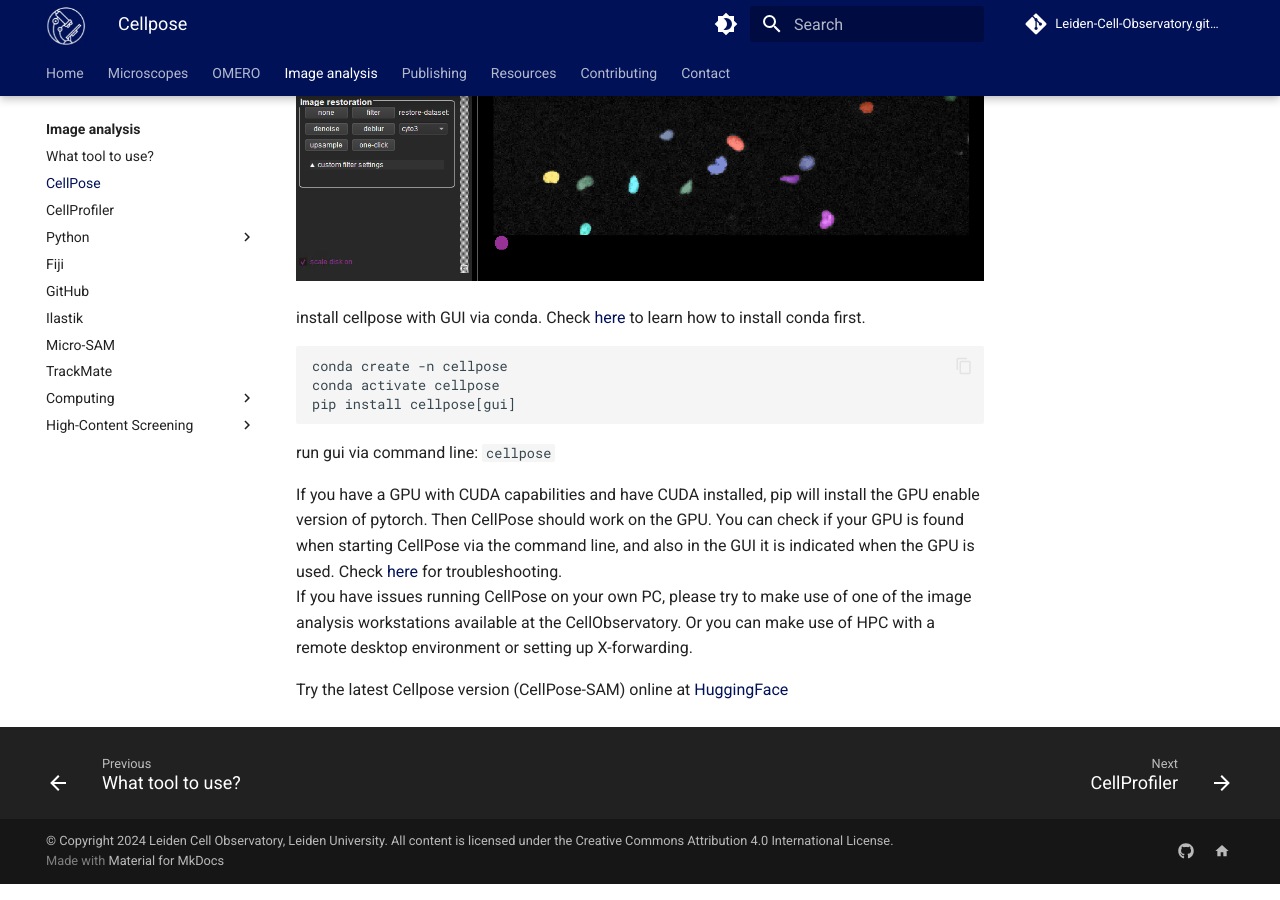
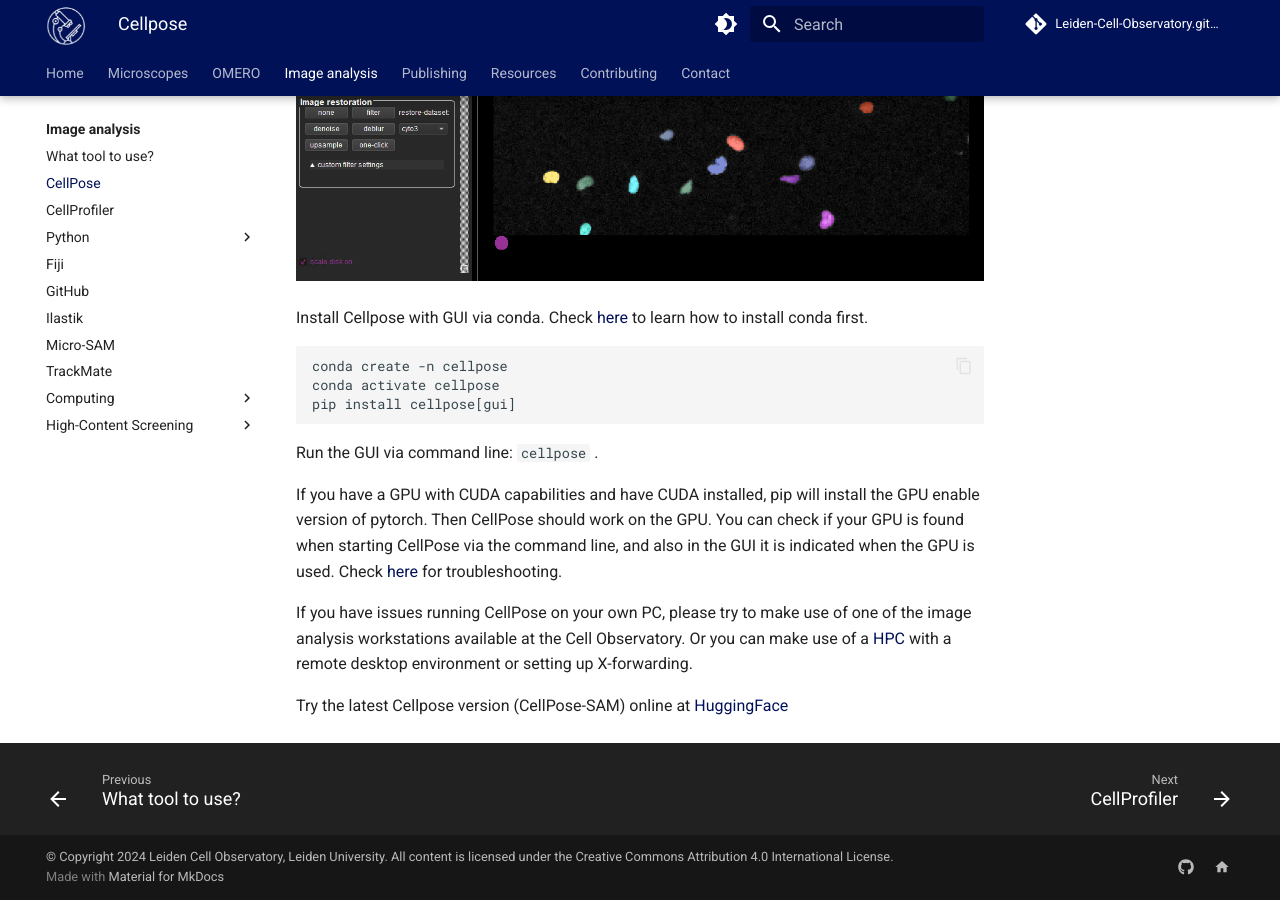
Before and after one commit to Leiden-Cell-Observatory/Leiden-Cell-Observatory.github.io, an MkDocs documentation site: the page built from docs/analysis/cellpose.md, in a window 1280 px wide and 900 px high, scrolled down 624 px. Built offline with MkDocs 1.6.1 and Material for MkDocs 9.7.7, drawn with Linux system fonts in a browser that asks for light colours; comment, search, counter and statistics services are not loaded.

Commit message:
Update cellpose.md

````diff
--- a/docs/analysis/cellpose.md
+++ b/docs/analysis/cellpose.md
@@ -14,16 +14,17 @@
 
 ![cellpose.png](images/cellpose_01.png)
 
-install cellpose with GUI via conda. Check [here](conda.md) to learn how to install conda first.
+Install Cellpose with GUI via conda. Check [here](conda.md) to learn how to install conda first.
 ```
 conda create -n cellpose
 conda activate cellpose
 pip install cellpose[gui]
 ```
 
-run gui via command line: ```cellpose```
+Run the GUI via command line: ```cellpose``` .
 
 If you have a GPU with CUDA capabilities and have CUDA installed, pip will install the GPU enable version of pytorch. Then CellPose should work on the GPU. You can check if your GPU is found when starting CellPose via the command line, and also in the GUI it is indicated when the GPU is used. Check [here](https://github.com/MouseLand/cellpose#gpu-version-cuda-on-windows-or-linux) for troubleshooting.
-If you have issues running CellPose on your own PC, please try to make use of one of the image analysis workstations available at the CellObservatory. Or you can make use of HPC with a remote desktop environment or setting up X-forwarding.
+
+If you have issues running CellPose on your own PC, please try to make use of one of the image analysis workstations available at the Cell Observatory. Or you can make use of a [HPC](../computing/hpc.md) with a remote desktop environment or setting up X-forwarding.
 
 Try the latest Cellpose version (CellPose-SAM) online at [HuggingFace](https://huggingface.co/spaces/mouseland/cellpose)
````
